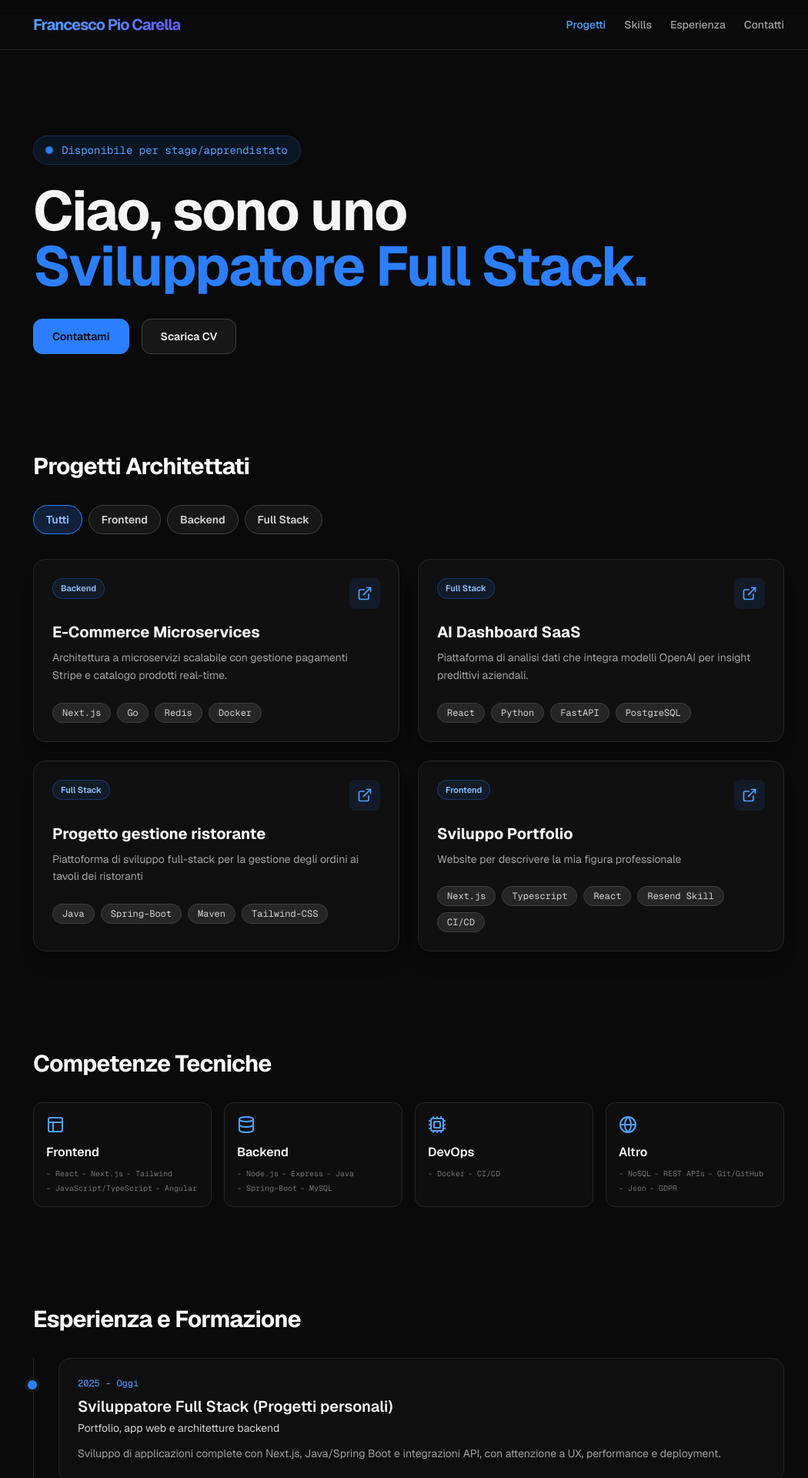
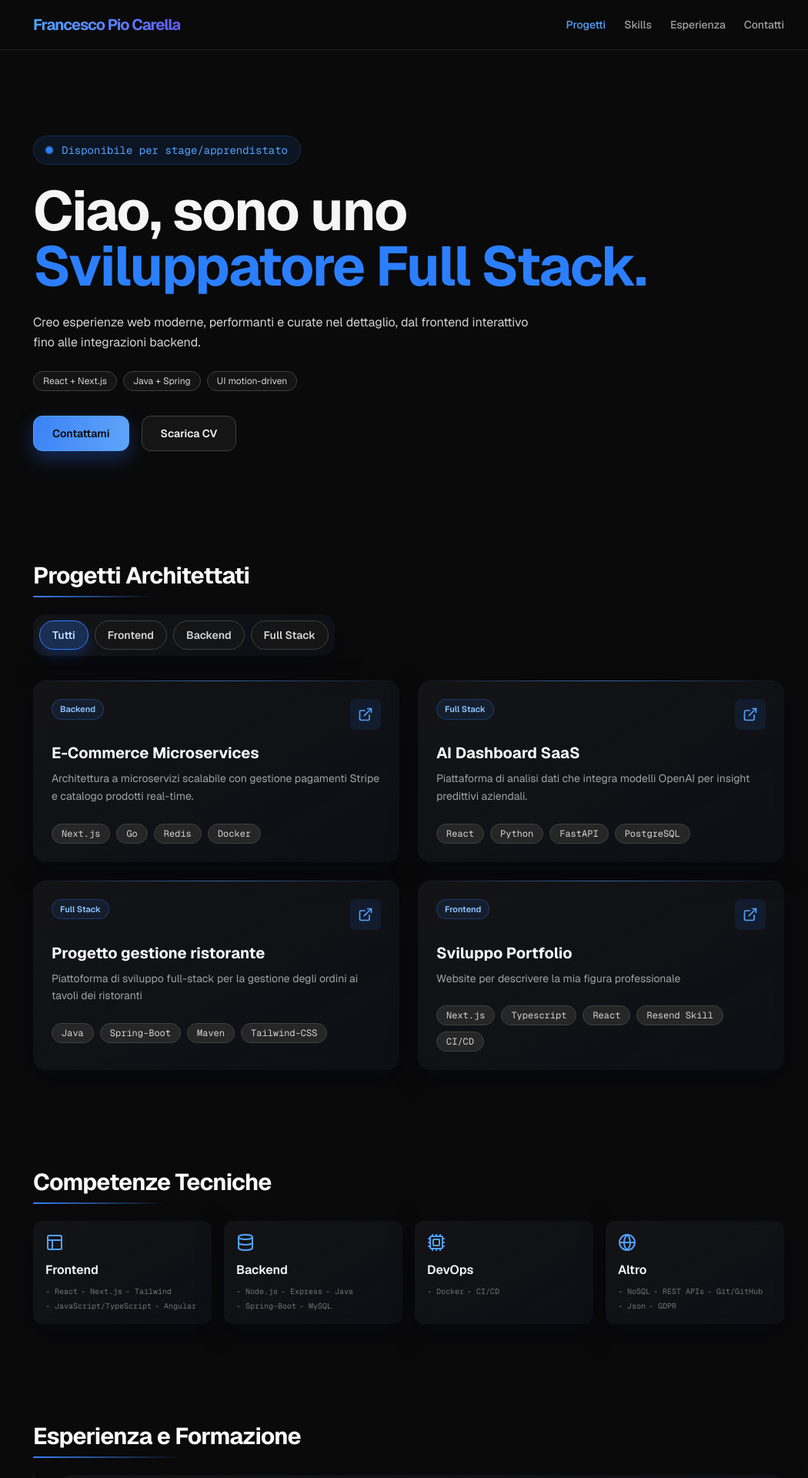
Before and after one commit to francescocarella019/mio-portfolio, a Next.js app: page / in a window 1280 px wide. Shown: the top 1920 px of the page at 77% size, without its empty margins (109-1159 px from the left). Built offline with nearby package versions, Linux system fonts and the light colour scheme; no server answers.

Commit message:
Cambi leggeri al frontend

```diff
--- a/src/app/globals.css
+++ b/src/app/globals.css
@@ -32,5 +32,46 @@ html {
 body {
   background: var(--background);
   color: var(--foreground);
-  font-family: Arial, Helvetica, sans-serif;
+  font-family: var(--font-geist-sans), Arial, Helvetica, sans-serif;
+  background-image:
+    radial-gradient(circle at 12% 10%, rgba(59, 130, 246, 0.16), transparent 28%),
+    radial-gradient(circle at 88% 22%, rgba(6, 182, 212, 0.1), transparent 26%),
+    radial-gradient(circle at 55% 80%, rgba(59, 130, 246, 0.08), transparent 34%);
 }
+
+.glass-panel {
+  background: linear-gradient(150deg, rgba(24, 24, 27, 0.74), rgba(17, 24, 39, 0.42));
+  backdrop-filter: blur(8px);
+  box-shadow: 0 10px 35px rgba(2, 6, 23, 0.35);
+}
+
+.section-title {
+  position: relative;
+  display: inline-block;
+}
+
+.section-title::after {
+  content: "";
+  position: absolute;
+  left: 0;
+  bottom: -10px;
+  width: 56%;
+  height: 2px;
+  border-radius: 9999px;
+  background: linear-gradient(90deg, #3b82f6, rgba(59, 130, 246, 0));
+}
+
+.btn-gradient {
+  background-image: linear-gradient(100deg, #3b82f6, #60a5fa);
+  box-shadow: 0 10px 24px rgba(37, 99, 235, 0.35);
+}
+
+.btn-gradient:hover {
+  background-image: linear-gradient(100deg, #60a5fa, #3b82f6);
+}
+
+@media (max-width: 767px) {
+  .section-title::after {
+    width: 74%;
+  }
+}
--- a/src/app/page.tsx
+++ b/src/app/page.tsx
@@ -113,13 +113,13 @@ export default function FullStackPortfolio() {
       : PROJECTS.filter((project) => project.category === activeProjectFilter);
 
   return (
-    <div className="min-h-screen bg-neutral-950 text-neutral-50 font-sans selection:bg-blue-500/30">
-      <nav className="fixed top-0 w-full z-50 border-b border-neutral-800 bg-neutral-950/70 backdrop-blur-md">
+    <div className="relative min-h-screen overflow-x-clip bg-neutral-950 text-neutral-50 font-sans selection:bg-blue-500/30">
+      <nav className="fixed top-0 w-full z-50 border-b border-neutral-800/90 bg-neutral-950/70 backdrop-blur-md">
         <div className="max-w-5xl mx-auto px-6 h-16 flex items-center justify-between">
           <span className="text-sm md:text-xl font-bold tracking-tighter bg-gradient-to-r from-blue-400 to-indigo-500 bg-clip-text text-transparent">
             Francesco Pio Carella
           </span>
-          <ul className="flex gap-6 text-sm font-medium text-neutral-400">
+          <ul className="flex gap-4 md:gap-6 text-xs md:text-sm font-medium text-neutral-400">
             {NAV_ITEMS.map((item) => (
               <li key={item.id} className="transition delay-150 duration-300 ease-in-out hover:-translate-y-1 hover:scale-100">
                 <a
@@ -134,9 +134,9 @@ export default function FullStackPortfolio() {
         </div>
       </nav>
 
-      <main className="max-w-5xl mx-auto px-6 pt-32 pb-16 space-y-32">
+      <main className="relative z-10 max-w-5xl mx-auto px-4 sm:px-6 pt-28 md:pt-32 pb-16 space-y-24 md:space-y-32">
         <motion.section
-          className="flex flex-col items-start gap-6 pt-12"
+          className="flex flex-col items-start gap-6 pt-10 md:pt-12 px-2 md:px-0 pb-4"
           variants={sectionVariants}
           initial="hidden"
           animate="show"
@@ -148,10 +148,18 @@ export default function FullStackPortfolio() {
             </span>
             Disponibile per stage/apprendistato
           </div>
-          <h1 className="text-5xl md:text-7xl font-bold tracking-tight text-neutral-100">
+          <h1 className="text-4xl sm:text-5xl md:text-7xl font-bold tracking-tight text-neutral-100">
             Ciao, sono uno <br />
             <span className="text-blue-500">Sviluppatore Full Stack.</span>
           </h1>
+          <p className="max-w-2xl text-sm md:text-base leading-relaxed text-neutral-300">
+            Creo esperienze web moderne, performanti e curate nel dettaglio, dal frontend interattivo fino alle integrazioni backend.
+          </p>
+          <div className="flex flex-wrap gap-2">
+            <span className="rounded-full border border-neutral-700 bg-neutral-900/80 px-3 py-1 text-xs text-neutral-300">React + Next.js</span>
+            <span className="rounded-full border border-neutral-700 bg-neutral-900/80 px-3 py-1 text-xs text-neutral-300">Java + Spring</span>
+            <span className="rounded-full border border-neutral-700 bg-neutral-900/80 px-3 py-1 text-xs text-neutral-300">UI motion-driven</span>
+          </div>
           <motion.div
             className="flex flex-col sm:flex-row gap-3 sm:gap-4 pt-2"
             initial={{ opacity: 0, y: shouldReduceMotion ? 0 : 16 }}
@@ -161,7 +169,7 @@ export default function FullStackPortfolio() {
             <a
               href="#contatti"
               onClick={() => trackEvent('cta_contact_click', { location: 'hero' })}
-              className="inline-flex items-center justify-center rounded-xl border border-blue-500 bg-blue-500 px-6 py-3 text-sm font-semibold text-neutral-950 hover:bg-blue-400 hover:border-blue-400 transition-colors"
+              className="btn-gradient inline-flex items-center justify-center rounded-xl border border-blue-400 px-6 py-3 text-sm font-semibold text-neutral-950 transition-colors"
             >
               Contattami
             </a>
@@ -169,7 +177,7 @@ export default function FullStackPortfolio() {
               href="/FrancescoCarella_CV.pdf"
               download
               onClick={() => trackEvent('cta_cv_download_click', { location: 'hero' })}
-              className="inline-flex items-center justify-center rounded-xl border border-neutral-700 bg-neutral-900 px-6 py-3 text-sm font-semibold text-neutral-100 hover:border-blue-500 hover:text-blue-400 transition-colors"
+              className="inline-flex items-center justify-center rounded-xl border border-neutral-700 bg-neutral-900/90 px-6 py-3 text-sm font-semibold text-neutral-100 hover:border-blue-500 hover:text-blue-400 transition-colors"
             >
               Scarica CV
             </a>
@@ -183,8 +191,8 @@ export default function FullStackPortfolio() {
           whileInView="show"
           viewport={{ once: true, amount: 0.2 }}
         >
-          <h2 className="text-3xl font-bold mb-8 tracking-tight">Progetti Architettati</h2>
-          <div className="flex flex-wrap gap-2 mb-8">
+          <h2 className="section-title text-3xl font-bold mb-8 tracking-tight">Progetti Architettati</h2>
+          <div className="glass-panel rounded-2xl p-2 flex flex-wrap gap-2 mb-8 w-fit max-w-full">
             {PROJECT_CATEGORIES.map((category) => (
               <button
                 key={category}
@@ -195,8 +203,8 @@ export default function FullStackPortfolio() {
                 }}
                 className={`rounded-full border px-4 py-2 text-xs md:text-sm font-semibold transition-colors ${
                   activeProjectFilter === category
-                    ? 'border-blue-500 bg-blue-500/20 text-blue-300'
-                    : 'border-neutral-700 bg-neutral-900 text-neutral-300 hover:border-blue-500/50 hover:text-neutral-100'
+                    ? 'border-blue-500 bg-blue-500/25 text-blue-200 shadow-[0_8px_16px_rgba(37,99,235,0.25)]'
+                    : 'border-neutral-700 bg-neutral-900/80 text-neutral-300 hover:text-neutral-100'
                 }`}
               >
                 {category}
@@ -217,14 +225,14 @@ export default function FullStackPortfolio() {
           whileInView="show"
           viewport={{ once: true, amount: 0.2 }}
         >
-          <h2 className="text-3xl font-bold mb-8 tracking-tight">Competenze Tecniche</h2>
+          <h2 className="section-title text-3xl font-bold mb-8 tracking-tight">Competenze Tecniche</h2>
           <motion.div className="grid grid-cols-2 md:grid-cols-4 gap-4" variants={gridVariants}>
             {SKILLS.map((skill) => (
               <motion.div
                 key={skill.name}
                 variants={itemVariants}
                 whileHover={shouldReduceMotion ? undefined : { y: -6, scale: 1.01 }}
-                className="p-4 border border-neutral-800 rounded-xl bg-neutral-900/30 hover:border-blue-500/30 transition-colors"
+                className="glass-panel p-4 rounded-xl transition-colors"
               >
                 <skill.icon className="mb-3 text-blue-400" size={24} />
                 <h4 className="font-semibold mb-2">{skill.name}</h4>
@@ -247,13 +255,13 @@ export default function FullStackPortfolio() {
           whileInView="show"
           viewport={{ once: true, amount: 0.2 }}
         >
-          <h2 className="text-3xl font-bold mb-8 tracking-tight">Esperienza e Formazione</h2>
+          <h2 className="section-title text-3xl font-bold mb-8 tracking-tight">Esperienza e Formazione</h2>
           <motion.div className="relative space-y-6 border-l border-neutral-800 pl-6 md:pl-8" variants={gridVariants}>
             {EXPERIENCE.map((item) => (
               <motion.article
                 key={`${item.period}-${item.title}`}
                 variants={itemVariants}
-                className="relative rounded-2xl border border-neutral-800 bg-neutral-900/40 p-5 md:p-6 hover:border-blue-500/40 transition-colors"
+                className="glass-panel relative rounded-2xl p-5 md:p-6 transition-colors"
               >
                 <span className="absolute -left-[33px] md:-left-[41px] top-7 h-3 w-3 rounded-full bg-blue-500 shadow-[0_0_0_4px_rgba(23,23,23,1)]" />
                 <p className="text-xs font-mono text-blue-400 mb-2">{item.period}</p>
@@ -273,8 +281,8 @@ export default function FullStackPortfolio() {
           whileInView="show"
           viewport={{ once: true, amount: 0.15 }}
         >
-          <div className="w-full px-6 md:w-6/12 lg:w-1/2">
-            <h2 className="text-3xl font-bold mb-8 tracking-tight text-center">Contattami</h2>
+          <div className="w-full md:w-6/12 lg:w-1/2">
+            <h2 className="section-title text-3xl font-bold mb-8 tracking-tight text-center">Contattami</h2>
 
             <form onSubmit={handleSubmit} className="flex flex-col gap-4">
               <input
@@ -283,7 +291,7 @@ export default function FullStackPortfolio() {
                 placeholder="Il tuo nome"
                 value={formData.nome}
                 onChange={(e) => setFormData({ ...formData, nome: e.target.value })}
-                className="w-full bg-neutral-900 border border-neutral-800 rounded-lg px-4 py-3 text-neutral-100 focus:outline-none focus:border-blue-500 transition-colors"
+                className="w-full bg-neutral-900/90 border border-neutral-700 rounded-lg px-4 py-3 text-neutral-100 focus:outline-none focus:border-blue-500 focus:ring-2 focus:ring-blue-500/20 transition"
               />
               <input
                 type="email"
@@ -291,7 +299,7 @@ export default function FullStackPortfolio() {
                 placeholder="La tua email"
                 value={formData.email}
                 onChange={(e) => setFormData({ ...formData, email: e.target.value })}
-                className="w-full bg-neutral-900 border border-neutral-800 rounded-lg px-4 py-3 text-neutral-100 focus:outline-none focus:border-blue-500 transition-colors"
+                className="w-full bg-neutral-900/90 border border-neutral-700 rounded-lg px-4 py-3 text-neutral-100 focus:outline-none focus:border-blue-500 focus:ring-2 focus:ring-blue-500/20 transition"
               />
               <textarea
                 required
@@ -299,13 +307,13 @@ export default function FullStackPortfolio() {
                 rows={4}
                 value={formData.messaggio}
                 onChange={(e) => setFormData({ ...formData, messaggio: e.target.value })}
-                className="w-full bg-neutral-900 border border-neutral-800 rounded-lg px-4 py-3 text-neutral-100 focus:outline-none focus:border-blue-500 transition-colors resize-none"
+                className="w-full bg-neutral-900/90 border border-neutral-700 rounded-lg px-4 py-3 text-neutral-100 focus:outline-none focus:border-blue-500 focus:ring-2 focus:ring-blue-500/20 transition resize-none"
               ></textarea>
 
               <button
                 type="submit"
                 disabled={status === 'loading'}
-                className="self-center px-15 py-3 cursor-pointer disabled:bg-neutral-800 text-blue-400 font-medium rounded-xl transition-colors border border-blue-400 hover:border-blue-500 hover:text-blue-500"
+                className="btn-gradient self-center px-8 py-3 cursor-pointer disabled:opacity-60 disabled:cursor-not-allowed text-neutral-950 font-semibold rounded-xl transition-colors border border-blue-400"
               >
                 {status === 'loading' ? 'Invio in corso...' : 'Invia Messaggio'}
               </button>
--- a/src/components/ProjectCard.tsx
+++ b/src/components/ProjectCard.tsx
@@ -29,8 +29,9 @@ export const ProjectCard = ({ project, index = 0 }: ProjectCardProps) => {
         delay: shouldReduceMotion ? 0 : index * 0.06,
       }}
       whileHover={shouldReduceMotion ? undefined : { y: -5 }}
-      className="group bg-neutral-900/50 border border-neutral-800 p-6 rounded-2xl hover:border-blue-500/50 transition-all shadow-xl"
+      className="group glass-panel relative overflow-hidden p-6 rounded-2xl transition-all"
     >
+      <div className="pointer-events-none absolute inset-x-0 top-0 h-px bg-gradient-to-r from-transparent via-blue-400/60 to-transparent" />
       <div className="flex justify-between items-start mb-4">
         <span className="px-2.5 py-1 rounded-full border border-blue-500/30 bg-blue-500/10 text-[11px] font-semibold text-blue-300">
           {project.category}
```
